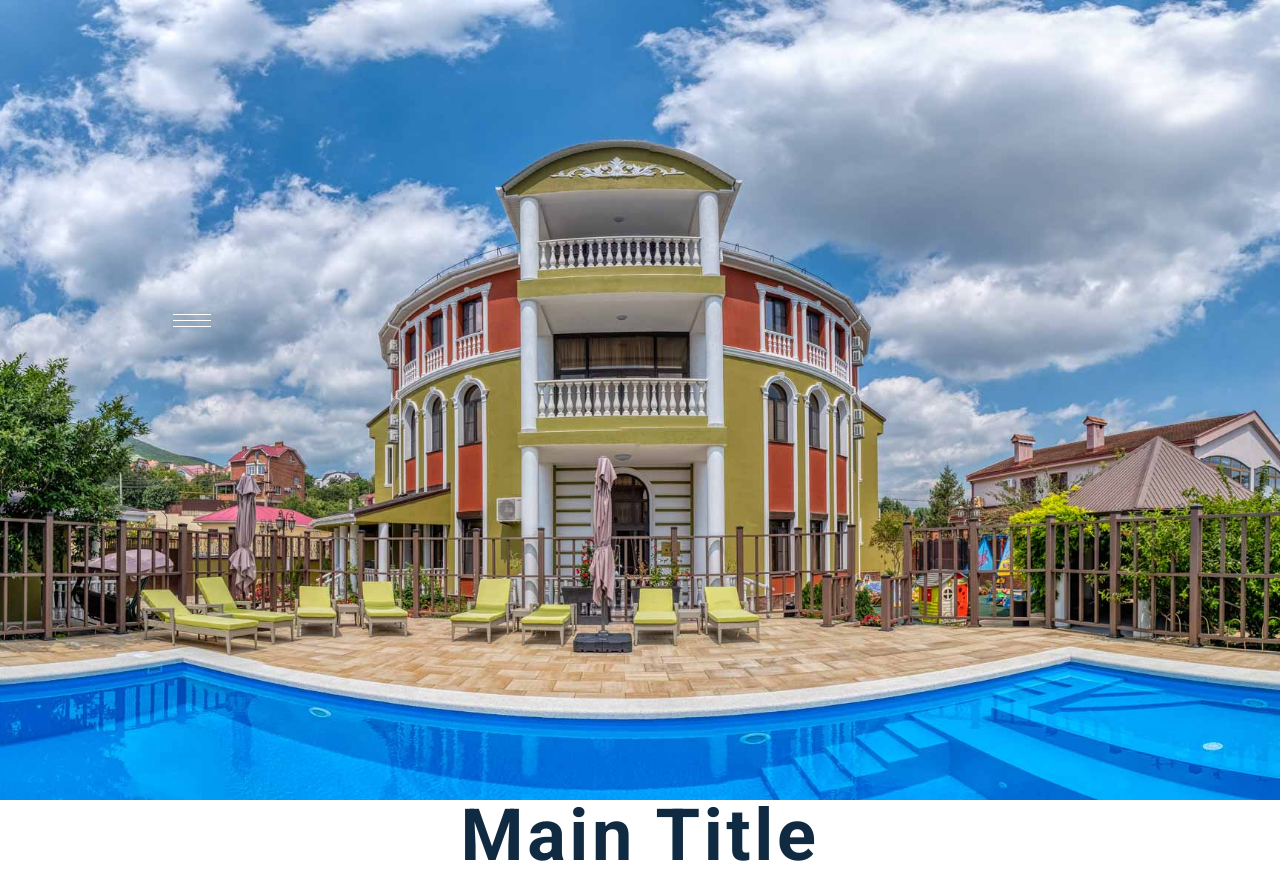
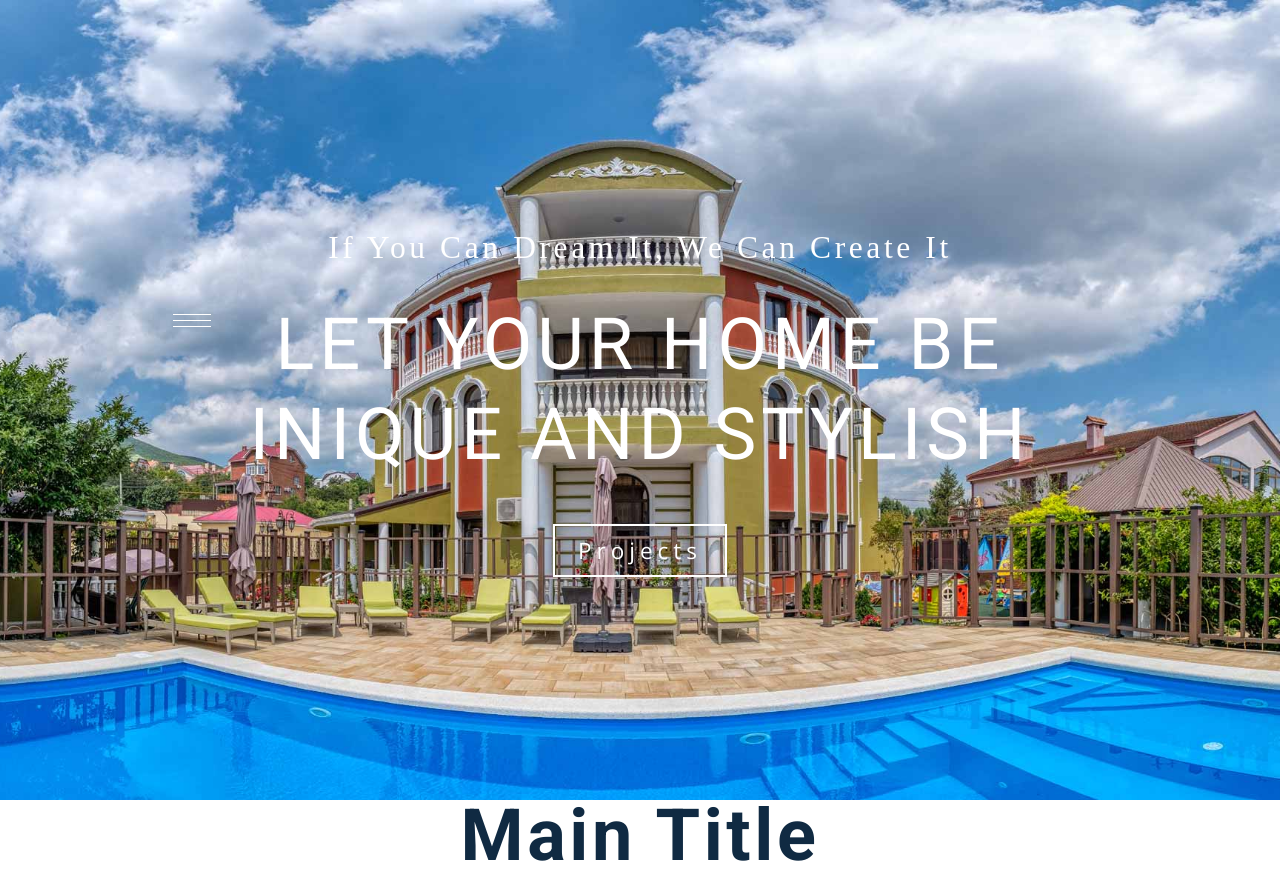
Before and after one commit to v777999/gatsby-starter-zero, a Gatsby site: page / in a window 1280 px wide. Shown: the top 875 px of the page. Built offline with nearby package versions, Linux system fonts and the light colour scheme; Gatsby itself is replaced by a stand-in of ours.

Commit message:
restore title from hero

```diff
--- a/src/components/hero.js
+++ b/src/components/hero.js
@@ -15,19 +15,14 @@ const Hero = () => {
         className="img"
         alt="color palette"
       />
-      {/* <div id="topMenuController" className="menuController show">
-        <div class="line _1 has_transition_1000_inout"></div>
-        <div class="line _2 has_transition_1000_inout d100"></div>
-        <div class="line _3 has_transition_1000_inout d200"></div>
-      </div> */}
 			<TopMenuController />
-      {/* <div className="info">
+      <div className="info">
         <article>
           <h3>If you can dream it, we can create it</h3>
           <h1>let your home be inique and stylish</h1>
           <Link to="/projects">Projects</Link>
         </article>
-      </div> */}
+      </div>
     </Wrapper>
   )
 }
```
